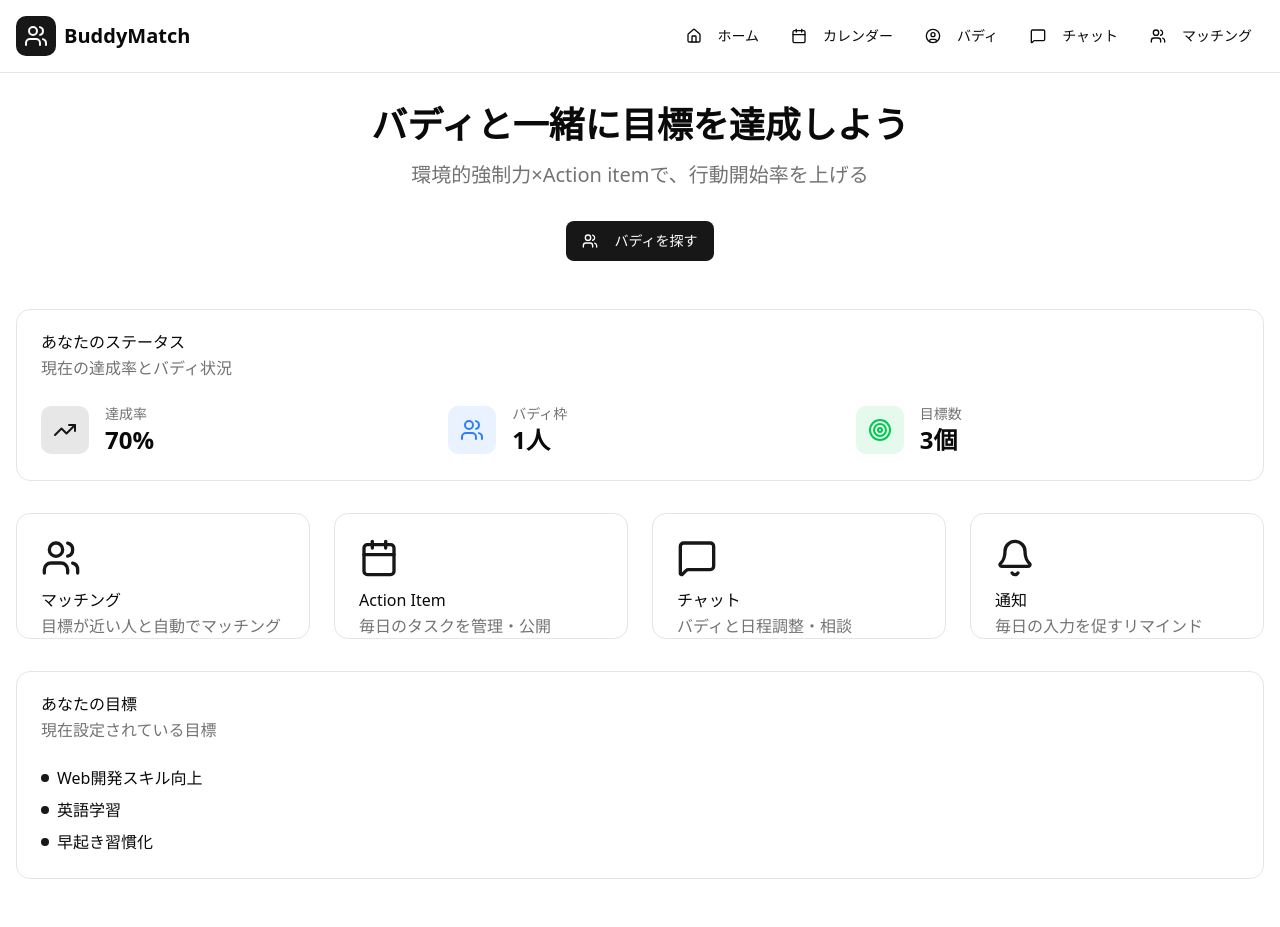
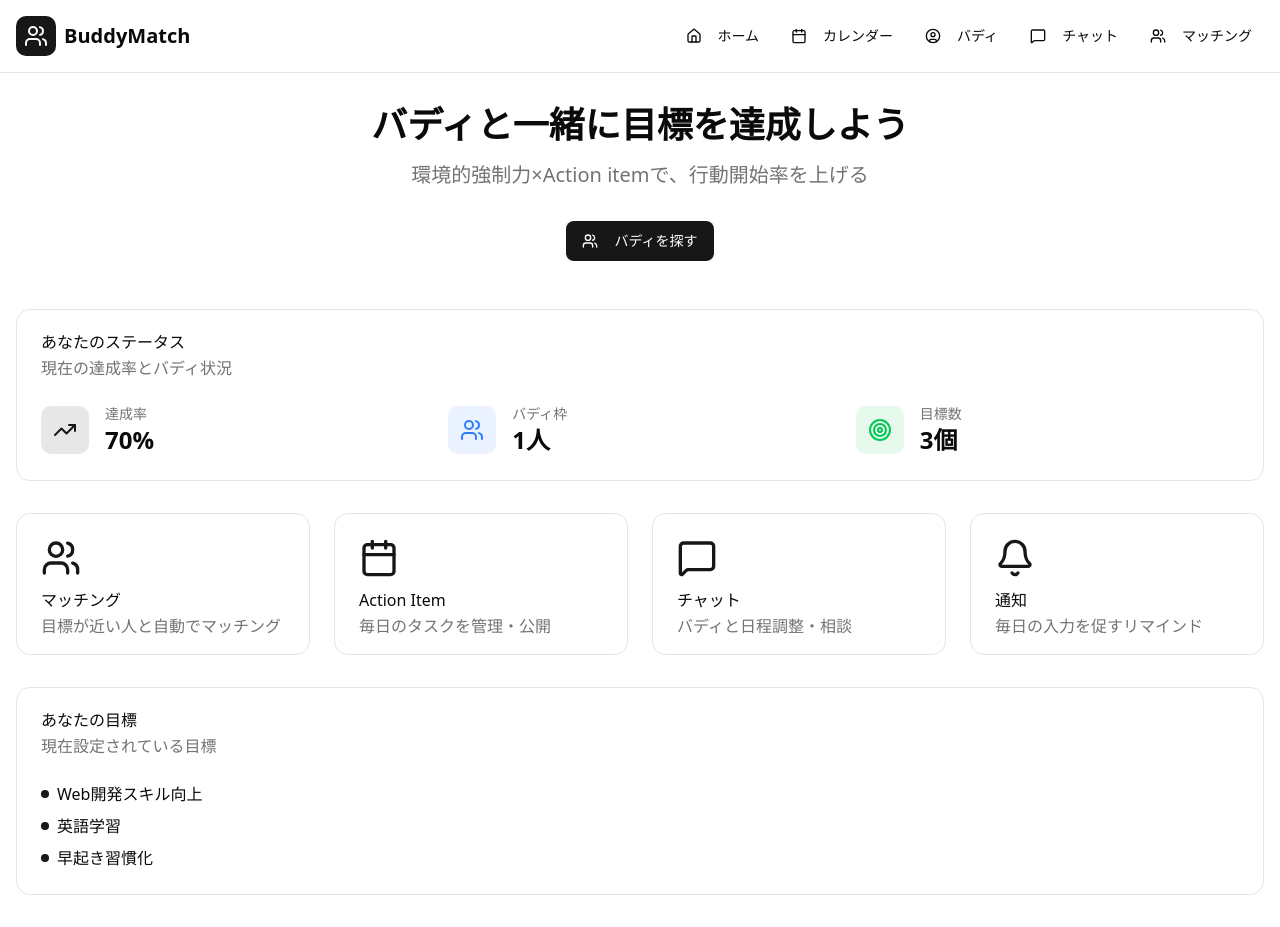
Before and after one commit to KinuGra/actbuddy-proto, a Next.js app in the folder frontend/: page /dashboard in a window 1280 px wide. Built offline with nearby package versions, Linux system fonts and the light colour scheme.

Commit message:
chore: ダッシュボードのカードの下にパディング追加

```diff
--- a/frontend/src/features/home/components/HomeMain.tsx
+++ b/frontend/src/features/home/components/HomeMain.tsx
@@ -92,28 +92,28 @@ export default function HomeMain() {
 
       {/* 機能紹介 */}
       <div className="grid grid-cols-1 md:grid-cols-2 lg:grid-cols-4 gap-6">
-        <Card>
+        <Card className="pb-4">
           <CardHeader>
             <Users className="w-10 h-10 text-primary mb-2" />
             <CardTitle>マッチング</CardTitle>
             <CardDescription>目標が近い人と自動でマッチング</CardDescription>
           </CardHeader>
         </Card>
-        <Card>
+        <Card className="pb-4">
           <CardHeader>
             <Calendar className="w-10 h-10 text-primary mb-2" />
             <CardTitle>Action Item</CardTitle>
             <CardDescription>毎日のタスクを管理・公開</CardDescription>
           </CardHeader>
         </Card>
-        <Card>
+        <Card className="pb-4">
           <CardHeader>
             <MessageSquare className="w-10 h-10 text-primary mb-2" />
             <CardTitle>チャット</CardTitle>
             <CardDescription>バディと日程調整・相談</CardDescription>
           </CardHeader>
         </Card>
-        <Card>
+        <Card className="pb-4">
           <CardHeader>
             <Bell className="w-10 h-10 text-primary mb-2" />
             <CardTitle>通知</CardTitle>
```
